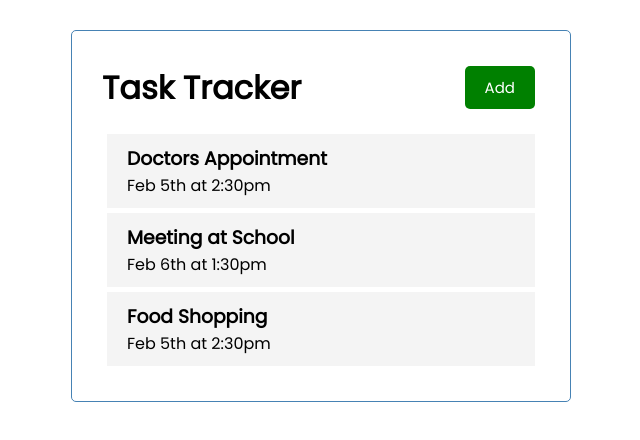
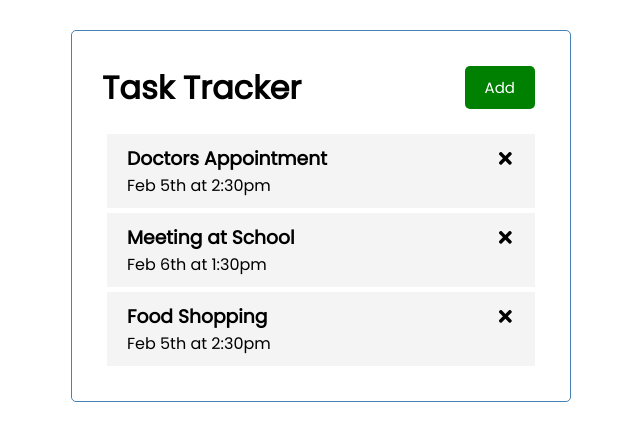
Before and after one commit to raj713335/ReactJS, a React (Create React App) app in the folder react-task-tracker/: page / in a window 1280 px wide. Shown: the top 440 px of the page, without its empty margins (319-959 px from the left). Built offline with nearby package versions, Linux system fonts and the light colour scheme.

Commit message:
Initial Commit

```diff
--- a/react-task-tracker/src/components/Task.js
+++ b/react-task-tracker/src/components/Task.js
@@ -1,8 +1,9 @@
+import { FaTimes } from 'react-icons/fa'
 
 const Task = ({ task }) => {
     return (
         <div className='task'>
-            <h3>{ task.text }</h3>
+            <h3>{ task.text } <FaTimes /></h3>
             <p>{ task.day }</p>
         </div>
         )
```
